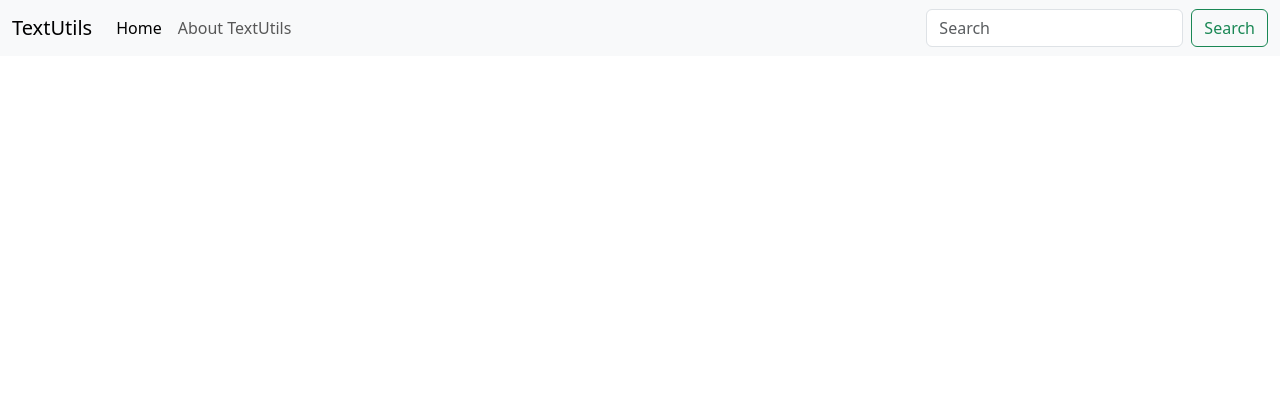
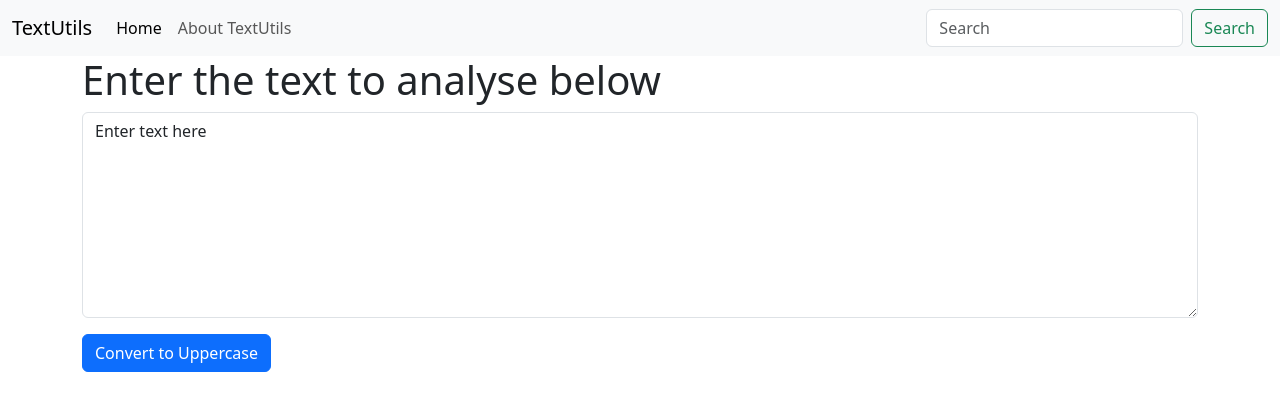
Before and after one commit to PARZIVAL0609/react-Harry, a React (Create React App) app in the folder textutils/: page / in a window 1280 px wide. Shown: the top 410 px of the page. Built offline with nearby package versions, Linux system fonts and the light colour scheme.

Commit message:
Uppercase

```diff
--- a/textutils/src/App.js
+++ b/textutils/src/App.js
@@ -1,10 +1,14 @@
 import "./App.css";
 import Navbar from "./components/Navbar";
+import TextForm from "./components/TextForm";
 
 function App() {
   return (
     <>
-      <Navbar title="TextUtils" aboutText="About TextUtils"/>
+      <Navbar title="TextUtils" aboutText="About TextUtils" />
+      <div className="container">
+        <TextForm heading="Enter the text to analyse below"/>
+      </div>
     </>
   );
 }
--- /dev/null
+++ b/textutils/src/components/TextForm.js
@@ -0,0 +1,23 @@
+import React, { useState } from "react";
+
+export default function TextForm(props) {
+    const handleUpClick = ()=>{
+        let newText = text.toUpperCase();
+        setText(newText);
+    }
+    const handleOnChange = (event)=>{
+        setText(event.target.value);
+    }
+
+  const [text, setText] = useState("Enter text here");
+
+  return (
+    <div>
+      <div className="mb-3">
+        <h1>{props.heading}</h1>
+        <textarea className="form-control" id="myBox" rows="8" value={text} onChange={handleOnChange}></textarea>
+      </div>
+      <button className="btn btn-primary" onClick={handleUpClick}>Convert to Uppercase</button>
+    </div>
+  );
+}
```
